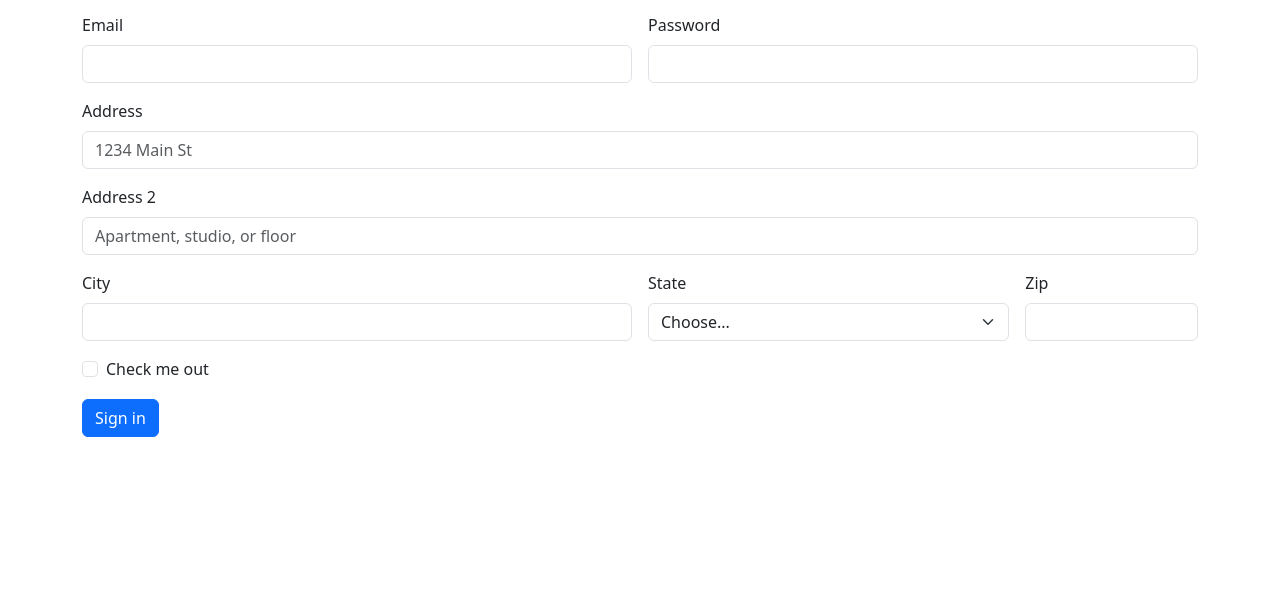
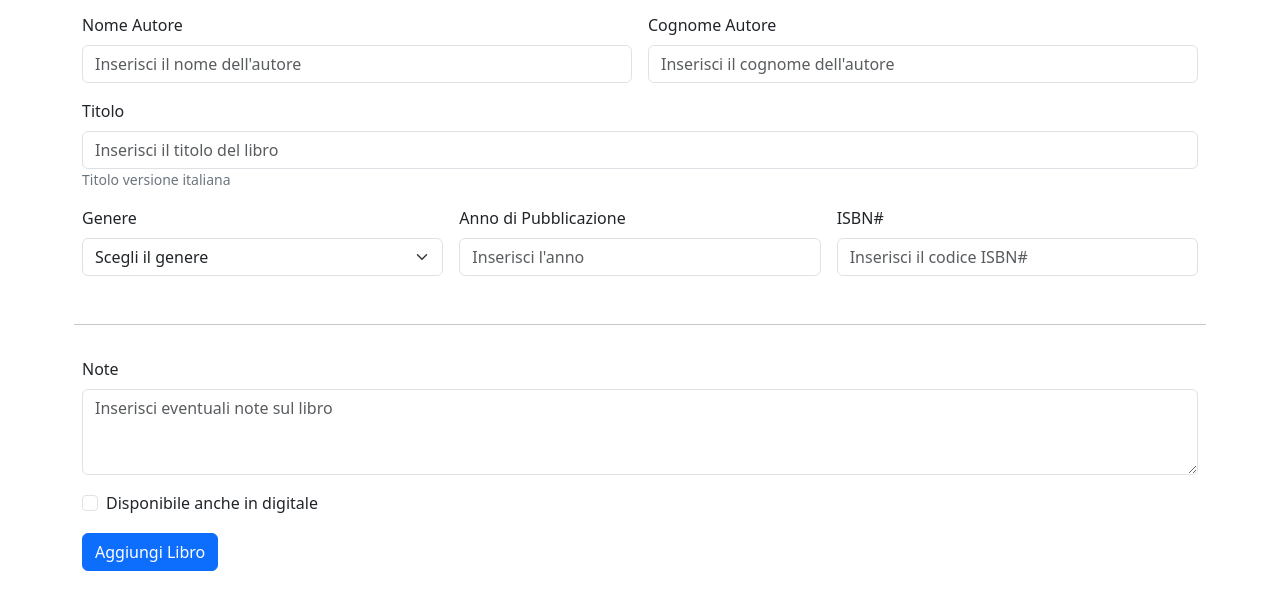
Before and after one commit to simonegreco5/html-css-bootstrap-dashboard, a plain HTML site: page addbook.html in a window 1280 px wide. Shown: the part 154-764 px from the top of the page. Drawn offline with nearby package versions, Linux system fonts and the light colour scheme.

Commit message:
add fix and complete second page

```diff
--- a/addbook.html
+++ b/addbook.html
@@ -63,44 +63,50 @@
                         <div class="fs-2 mt-5">Nuovo Libro</div>
 
                        <div class="col-6">
-                          <label for="inputEmail4" class="form-label">Email</label>
-                          <input type="email" class="form-control" id="inputEmail4">
+                          <label for="inputname" class="form-label">Nome Autore</label>
+                          <input type="text" class="form-control" id="inputname" placeholder="Inserisci il nome dell'autore">
                        </div>
                        <div class="col-6">
-                          <label for="inputPassword4" class="form-label">Password</label>
-                          <input type="password" class="form-control" id="inputPassword4">
+                          <label for="inputlastname" class="form-label">Cognome Autore</label>
+                          <input type="text" class="form-control" id="inputlastname" placeholder="Inserisci il cognome dell'autore">
                        </div>
                        <div class="col-12">
-                          <label for="inputAddress" class="form-label">Address</label>
-                          <input type="text" class="form-control" id="inputAddress" placeholder="1234 Main St">
+                          <label for="inputTitle" class="form-label">Titolo</label>
+                          <input type="text" class="form-control" id="inputTitle" placeholder="Inserisci il titolo del libro">
+                          <div class="sg-fontsize text-secondary ">Titolo versione italiana</div>
                        </div>
-                       <div class="col-12">
-                          <label for="inputAddress2" class="form-label">Address 2</label>
-                          <input type="text" class="form-control" id="inputAddress2" placeholder="Apartment, studio, or floor">
-                       </div>
-                       <div class="col-md-6">
-                          <label for="inputCity" class="form-label">City</label>
-                          <input type="text" class="form-control" id="inputCity">
-                       </div>
-                       <div class="col-md-4">
-                          <label for="inputState" class="form-label">State</label>
-                          <select id="inputState" class="form-select">
-                            <option selected>Choose...</option>
-                            <option>...</option>
+                       <div class="col-12 col-lg-4">
+                          <label for="inputGenere" class="form-label">Genere</label>
+                          <select id="inputGenere" class="form-select">
+                            <option value="selected">Scegli il genere</option>
+                            <option>coding</option>
+                            <option>classic</option>
                           </select>
                        </div>
-                       <div class="col-md-2">
-                         <label for="inputZip" class="form-label">Zip</label>
-                         <input type="text" class="form-control" id="inputZip">
+                       <div class="col-12 col-lg-4">
+                          <label for="inputAnno" class="form-label">Anno di Pubblicazione</label>
+                          <input type="text" class="form-control" id="inputAnno" placeholder="Inserisci l'anno">
+                       </div>
+                       <div class="col-12 col-lg-4">
+                          <label for="inputISBN" class="form-label">ISBN#</label>
+                          <input type="text" id="inputISBN" class="form-control" placeholder="Inserisci il codice ISBN#"></input>
+                        </div>
+
+                        <hr class="mt-5">
+
+                       <div class="col-12">
+                         <label for="inputNote" class="form-label">Note</label>
+                         <textarea type="text" class="form-control" id="inputNote" rows="3" placeholder="Inserisci eventuali note sul libro"></textarea>
+
                        </div>
                        <div class="col-12">
                           <div class="form-check">
                             <input class="form-check-input" type="checkbox" id="gridCheck">
-                            <label class="form-check-label" for="gridCheck">Check me out</label>
+                            <label class="form-check-label" for="gridCheck">Disponibile anche in digitale</label>
                           </div>
                        </div>
                        <div class="col-12">
-                          <button type="submit" class="btn btn-primary">Sign in</button>
+                          <button type="submit" class="btn btn-primary">Aggiungi Libro</button>
                        </div>
                     </form>
 
--- a/style.css
+++ b/style.css
@@ -11,3 +11,7 @@ tbody {
         font-size: 12px;
     }
 }
+
+.sg-fontsize {
+    font-size: 14px
+}
```
